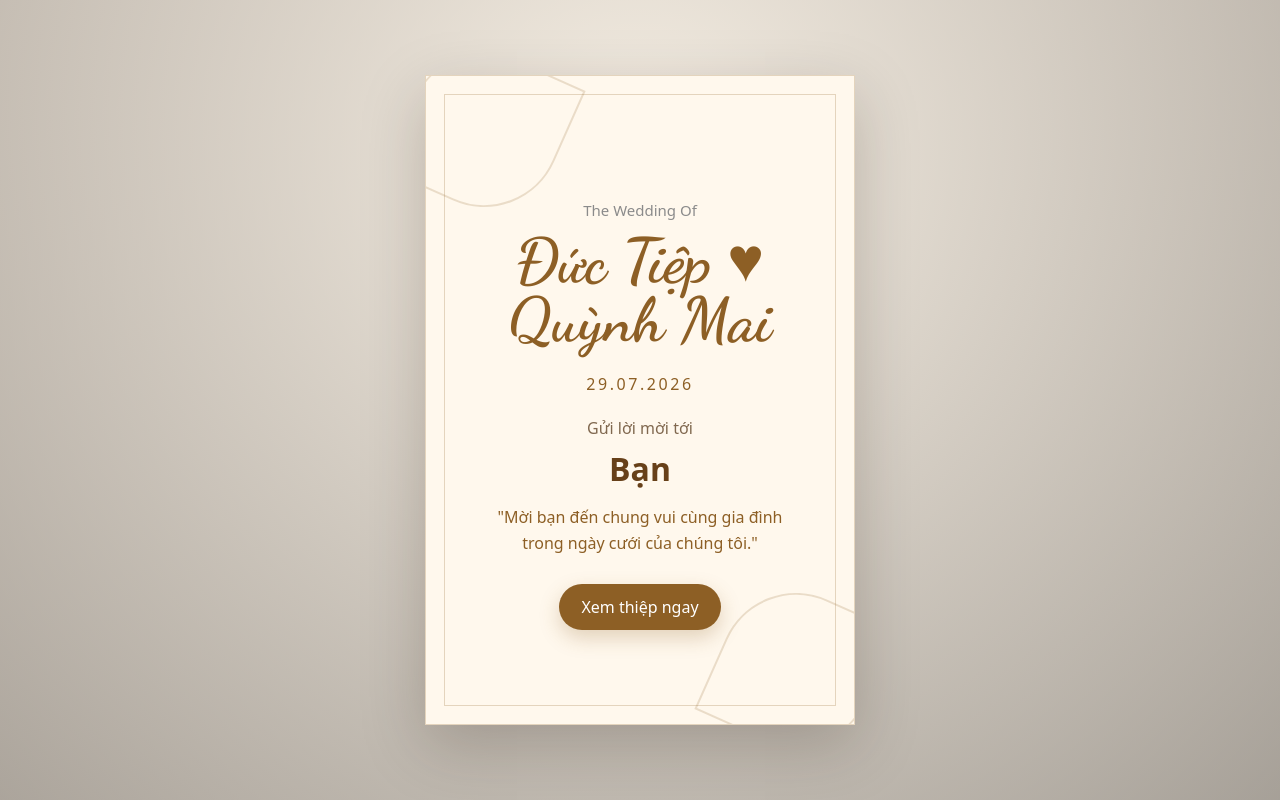
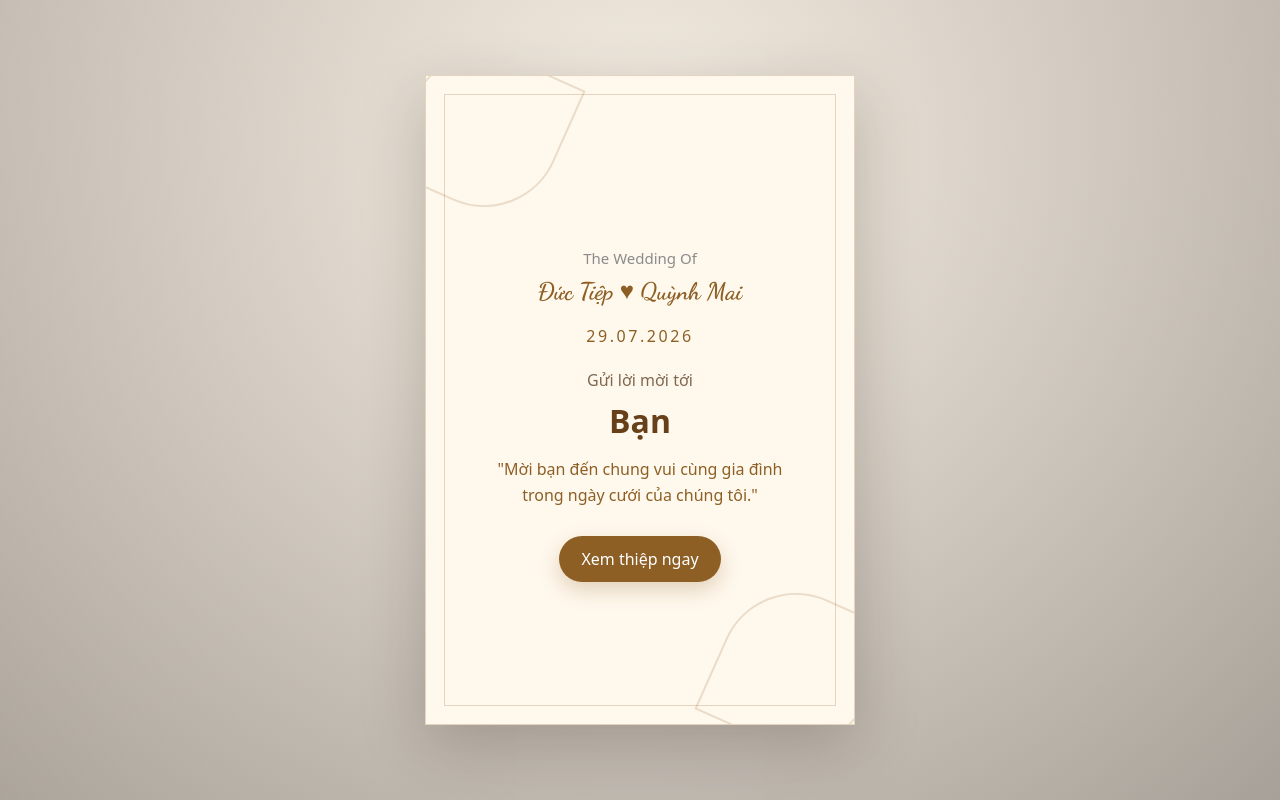
Before and after one commit to vuductiep/wedding-invitation, a Next.js app: page / in a window 1280 px wide. Shown: the top 800 px of the page. Built offline with nearby package versions, Linux system fonts and the light colour scheme.

Commit message:
feat: update groom and bride names in metadata, adjust wedding event time, and add QR code image for bride

```diff
--- a/app/globals.css
+++ b/app/globals.css
@@ -266,6 +266,10 @@ img {
   font-weight: 700;
 }
 
+.guest-card h1.name-script {
+  font-size: x-large;
+}
+
 .hero h1 {
   margin: 0;
   display: grid;
@@ -651,7 +655,7 @@ img {
 .story h2,
 .thanks h2 {
   margin: 18px 0 0;
-  font-size: 66px;
+  font-size: 55px;
   line-height: 0.85;
 }
 
--- a/app/metadata.json
+++ b/app/metadata.json
@@ -39,9 +39,9 @@
     "part2": "Tham dự bữa tiệc chung vui cùng gia đình!"
   },
   "infoSection": {
-    "groomName": "Đức Tiệp",
+    "groomName": "Vũ Đức Tiệp",
     "and": "and",
-    "brideName": "Quỳnh Mai"
+    "brideName": "Trịnh Quỳnh Mai"
   },
   "parents": {
     "groomSide": {
@@ -51,8 +51,8 @@
     },
     "brideSide": {
       "title": "Nhà gái",
-      "father": "Ông: Hạnh",
-      "mother": "Bà: Phương"
+      "father": "Ông: Trịnh Văn Hạnh",
+      "mother": "Bà: Đoàn Thị Lâm Phương"
     }
   },
   "eventCards": [
@@ -71,7 +71,7 @@
       "title": "Tiệc cưới nhà gái được tổ chức",
       "venue": "Tư gia nhà gái",
       "address": "Thôn Yên Cư 2, xã Yên Khánh, tỉnh Ninh Bình",
-      "time": "12:00, Chủ nhật",
+      "time": "11:00, Chủ nhật",
       "month": "THÁNG 07",
       "day": "26",
       "year": "NĂM 2026",
@@ -120,10 +120,10 @@
       "0Q0A5334.jpg",
       "0Q0A4647.jpg",
       "anhto2.jpg",
+      "0Q0A5021x.jpg",
+      "0Q0A5051x.jpg",
       "0Q0A4457.jpg",
-      "0Q0A4725.jpg",
-      "0Q0A5021x.jpg",
-      "0Q0A5051x.jpg"
+      "0Q0A4725.jpg"
     ]
   },
   "guestbook": {
```
Also changed, not shown: public/images/bride_qr.jpg (added).
